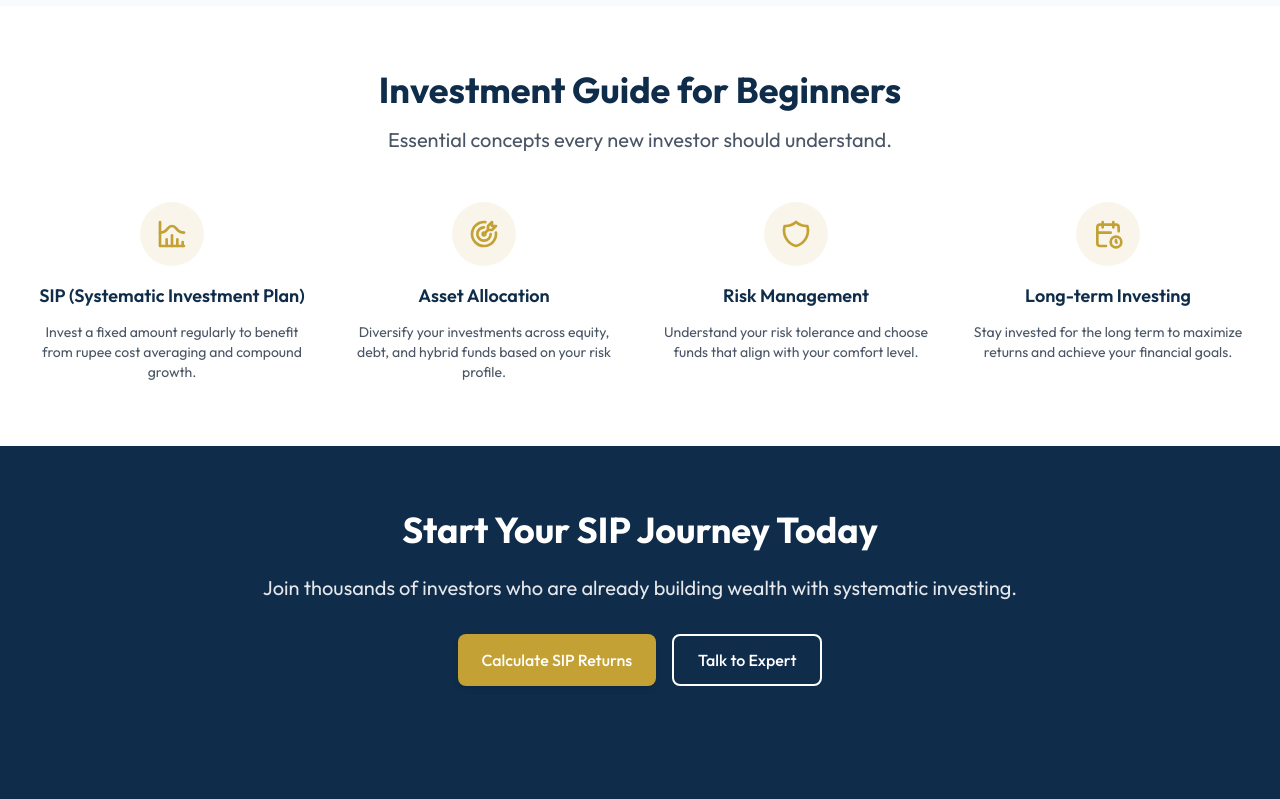
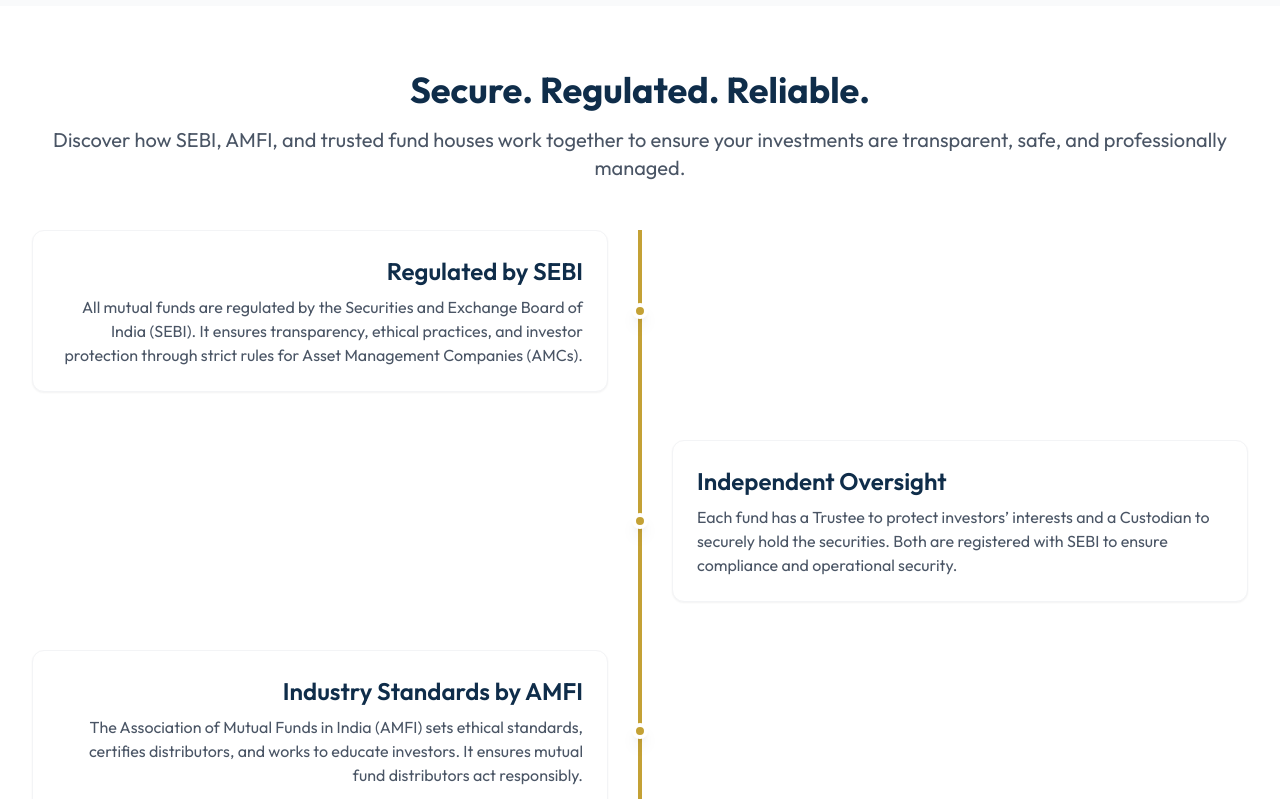
Before and after one commit to Paisa-Gullak/web, a Next.js app: page /mutual-funds in a window 1280 px wide. Shown: the part 2500-3299 px from the top of the page. Built offline with nearby package versions, Linux system fonts and the light colour scheme.

Commit message:
add: regulatory  framework section & team info

```diff
--- a/src/app/about/page.tsx
+++ b/src/app/about/page.tsx
@@ -41,26 +41,26 @@
 
   const team = [
     {
-      name: "Rajesh Kumar",
-      role: "Founder & CEO",
-      experience: "15+ years in Financial Services",
+      name: "Mitali Rajkonwar",
+      role: "Founder",
+      // experience: "15+ years in Financial Services",
       description:
-        "Former VP at leading mutual fund company, passionate about financial inclusion.",
+        "With a strong foundation in finance and a sharp business acumen, Mitali drives the company’s vision and growth while ensuring trust, clarity, and impact in every step.",
     },
     {
-      name: "Priya Menon",
-      role: "Head of Product",
-      experience: "12+ years in FinTech",
+      name: "Sh. Mohan Lal Bargotra",
+      role: "Consulting Director",
+      // experience: "12+ years in FinTech",
       description:
-        "Product specialist who led digital transformation at top investment platforms.",
+        "Sh. Mohan Lal Bargotra is a seasoned banking professional with over 33 years of experience in financial services. A retired banker, he brings a wealth of insight in regulatory compliance, risk management, and customer-centric financial solutions. His strategic guidance supports sound decision-making and long-term financial integrity.",
     },
-    {
-      name: "Amit Sharma",
-      role: "Chief Investment Officer",
-      experience: "18+ years in Investment Management",
-      description:
-        "Expert fund manager with proven track record of generating superior returns.",
-    },
+    // {
+    //   name: "Amit Sharma",
+    //   role: "Chief Investment Officer",
+    //   experience: "18+ years in Investment Management",
+    //   description:
+    //     "Expert fund manager with proven track record of generating superior returns.",
+    // },
   ];
 
   const milestones = [
@@ -251,7 +251,7 @@
               Experienced professionals committed to your financial success.
             </p>
           </div>
-          <div className="grid grid-cols-1 md:grid-cols-3 gap-8">
+          <div className="grid grid-cols-1 md:grid-cols-2 gap-8">
             {team.map((member, index) => (
               <div
                 key={index}
@@ -269,9 +269,9 @@
                 <div className="text-paisa-gold font-medium mb-2">
                   {member.role}
                 </div>
-                <div className="text-sm text-gray-500 mb-3">
+                {/* <div className="text-sm text-gray-500 mb-3">
                   {member.experience}
-                </div>
+                </div> */}
                 <p className="text-gray-600 text-sm">{member.description}</p>
               </div>
             ))}
--- a/src/app/mutual-funds/page.tsx
+++ b/src/app/mutual-funds/page.tsx
@@ -149,6 +149,34 @@
       title: "Track & Grow",
       description:
         "Monitor your investments and watch your wealth grow over time.",
+    },
+  ];
+
+  const regulatoryFramework = [
+    {
+      title: "Regulated by SEBI",
+      description:
+        "All mutual funds are regulated by the Securities and Exchange Board of India (SEBI). It ensures transparency, ethical practices, and investor protection through strict rules for Asset Management Companies (AMCs).",
+    },
+    {
+      title: "Independent Oversight",
+      description:
+        "Each fund has a Trustee to protect investors’ interests and a Custodian to securely hold the securities. Both are registered with SEBI to ensure compliance and operational security.",
+    },
+    {
+      title: "Industry Standards by AMFI",
+      description:
+        "The Association of Mutual Funds in India (AMFI) sets ethical standards, certifies distributors, and works to educate investors. It ensures mutual fund distributors act responsibly.",
+    },
+    {
+      title: "Built-in Investor Safeguards",
+      description:
+        "Regular NAV disclosures, Risk-O-Meter labels, and portfolio transparency help you invest confidently. SEBI and AMFI also handle grievance redressal efficiently.",
+    },
+    {
+      title: "Invest With Confidence",
+      description:
+        "At Paisa Gullak, your investments are made within a fully regulated and secure ecosystem, managed by expert fund managers and guided by the highest compliance standards.",
     },
   ];
 
@@ -415,6 +443,54 @@
         </div>
       </section>
 
+      {/* Regulatory Framework */}
+      <section className="py-16 bg-white">
+        <div className="max-w-7xl mx-auto px-4 sm:px-6 lg:px-8">
+          <div className="text-center mb-12">
+            <h2 className="text-3xl lg:text-4xl font-bold text-paisa-blue mb-4">
+              Secure. Regulated. Reliable.
+            </h2>
+            <p className="text-xl text-gray-600">
+              Discover how SEBI, AMFI, and trusted fund houses work together to
+              ensure your investments are transparent, safe, and professionally
+              managed.
+            </p>
+          </div>
+          <div className="relative">
+            <div className="absolute left-1/2 transform -translate-x-1/2 h-full w-1 bg-paisa-gold"></div>
+            <div className="space-y-12">
+              {regulatoryFramework.map((regulators, index) => (
+                <div
+                  key={index}
+                  className={`flex items-center animate-slide-up ${
+                    index % 2 === 0 ? "flex-row" : "flex-row-reverse"
+                  }`}
+                  style={{ animationDelay: `${index * 0.2}s` }}
+                >
+                  <div
+                    className={`w-1/2 ${
+                      index % 2 === 0 ? "pr-8 text-right" : "pl-8 text-left"
+                    }`}
+                  >
+                    <div className="card p-6">
+                      {/* <div className="text-2xl font-bold text-paisa-gold mb-2">
+                        {regulators.title}
+                      </div> */}
+                      <h3 className="text-2xl font-semibold text-paisa-blue mb-2">
+                        {regulators.title}
+                      </h3>
+                      <p className="text-gray-600">{regulators.description}</p>
+                    </div>
+                  </div>
+                  <div className="absolute left-1/2 transform -translate-x-1/2 w-4 h-4 bg-paisa-gold rounded-full border-4 border-white shadow-lg"></div>
+                  <div className="w-1/2"></div>
+                </div>
+              ))}
+            </div>
+          </div>
+        </div>
+      </section>
+
       {/* Investment Guide */}
       <section className="py-16 bg-white">
         <div className="max-w-7xl mx-auto px-4 sm:px-6 lg:px-8">
```
Also changed, not shown: 1 other file (tests, documents, lock files or other folders).
